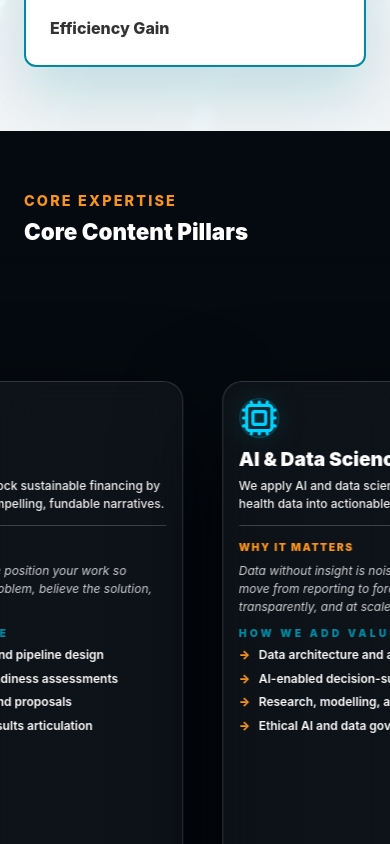
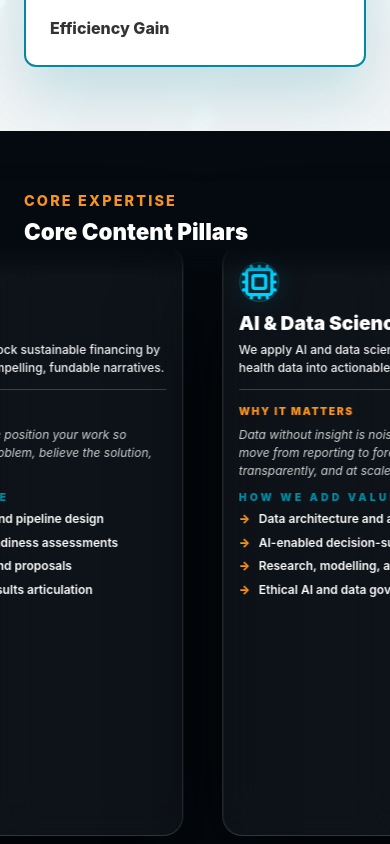
Before and after one commit to kiggs254/pharmediqa, a Next.js app: page / in a window 390 px wide. Shown: the part 1860-2704 px from the top of the page. Built offline with nearby package versions, Linux system fonts and the light colour scheme.

Commit message:
Final fix for Expertise mobile spacing: reduced padding-top to minimum and ensured padding-bottom for all breakpoints

```diff
--- a/src/components/Expertise/Expertise.module.css
+++ b/src/components/Expertise/Expertise.module.css
@@ -322,8 +322,8 @@
   }
 
   .cardWrapper {
-    padding-top: calc(var(--header-height) + 2.5rem); /* Significantly reduced to satisfy user */
-    padding-bottom: 3rem; /* Added padding below the card as requested */
+    padding-top: calc(var(--header-height) + 2rem); /* Drastically reduced */
+    padding-bottom: 4rem; /* Added significant bottom padding */
     align-items: flex-start;
   }
 
@@ -374,7 +374,8 @@
   }
 
   .cardWrapper {
-    padding-top: calc(var(--header-height) + 10rem);
+    padding-top: calc(var(--header-height) + 1.5rem); /* Drastically reduced for small mobile */
+    padding-bottom: 3rem;
   }
 
   .card {
```
